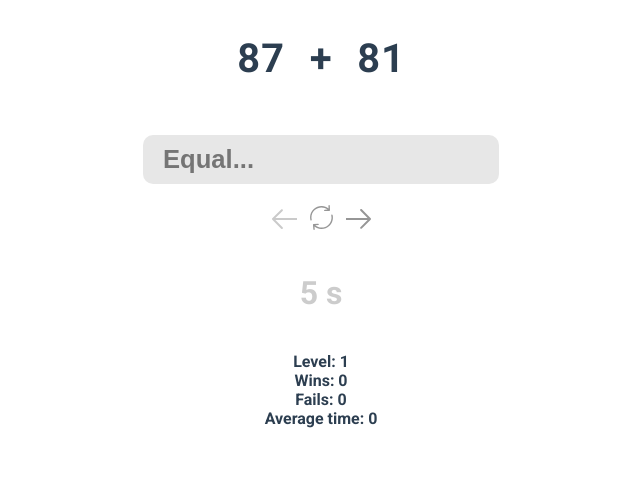
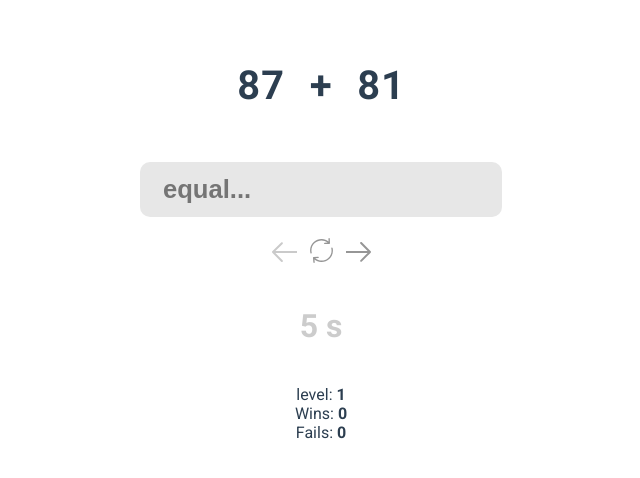
Before and after one commit to owengombas/Mental, a Vue app: page / in a window 1280 px wide. Shown: the top 478 px of the page, without its empty margins (319-959 px from the left). Built offline with nearby package versions, Linux system fonts and the light colour scheme.

Commit message:
gloabl improvements

```diff
--- a/src/App.vue
+++ b/src/App.vue
@@ -25,17 +25,7 @@ export default {
 	text-align: center
 	color: #2c3e50
 	margin-top: 30px
-
-input[type="text"]
-	background: rgb(231, 231, 231)
-	border: none
-	color: rgb(99, 99, 99)
-	border-radius: 10px
-	font-weight: bold
-	font-size: 1.6em
-	padding: 10px 20px
-	width: 25%
-	min-width: 150px
+	overflow-x hidden
 
 button
 	background: none
--- a/src/components/Mental.vue
+++ b/src/components/Mental.vue
@@ -4,7 +4,15 @@
       {{mental.text}}
     </h1>
 
-    <input :class="{'win': winned === 1, 'loose': winned === -1}" type="text" placeholder="Equal..." @keydown.enter="validate" v-model.number="answer"/>
+    <input
+    v-model.number="answer"
+    @input="type"
+    @blur="type"
+    @keydown.enter="validate"
+    :class="{'win': winned === 1, 'loose': winned === -1}"
+    type="number"
+    placeholder="equal..."
+    />
 
     <div id="controls">
       <button @click="setLevel(-1)" id="down" :disabled="level <= minLevel">
@@ -15,7 +23,7 @@
           c-0.444,0.444-1.143,0.444-1.587,0l-9.952-9.952c-0.429-0.429-0.429-1.143,0-1.571L10.273,5.009z"/>
         </svg>
       </button>
-      <button id="refresh" @click="generate(true)">
+      <button id="refresh" @click="regenerate">
         <svg version="1.1" id="Capa_1" xmlns="http://www.w3.org/2000/svg" xmlns:xlink="http://www.w3.org/1999/xlink" x="0px" y="0px"
             viewBox="0 0 489.711 489.711" style="enable-background:new 0 0 489.711 489.711;" xml:space="preserve">
           <g>
@@ -57,16 +65,13 @@
 
     <div class="states">
       <div>
-        Level: {{level - 1}}
+        level: <b>{{level - 1}}</b>
       </div>
       <div>
-        Wins: {{totalWins}}
+        Wins: <b>{{totalWins}}</b>
       </div>
       <div>
-        Fails: {{totalFails}}
-      </div>
-      <div>
-        Average time: {{averageTime}}
+        Fails: <b>{{totalFails}}</b>
       </div>
     </div>
 
@@ -82,42 +87,59 @@
               <th class="history-item-fails">
                 Fails
               </th>
-              <th class="history-item-fails">
-                Difficulty
+              <th class="history-item-time">
+                Total time (s)
               </th>
               <th class="history-item-time">
-                Time
+                Thinking time (s)
               </th>
             </tr>
           </thead>
           <tbody>
             <tr class="history-item" v-for="(item, index) in sortedHistory[difficulty]" :key="index">
               <td class="history-item-text">
-                <div class="indicator" :style="{opacity: (item.time / sortedHistory[difficulty][0].time)}"></div>
+                <div v-if="!item.giveup" class="indicator" :style="{opacity: (item.time / sortedHistory[difficulty][0].time)}"/>
+                <div v-else class="indicator give-up"/>
                 {{ item.text }} = {{ item.result }}
               </td>
               <td class="history-item-fails">
                 {{ item.fails }}
               </td>
-              <td class="history-item-fails">
-                {{ item.difficulty }}
+              <td class="history-item-time">
+                {{ item.time.toFixed(2) }}
               </td>
               <td class="history-item-time">
-                {{ item.time.toFixed(2) }}
+                {{ item.thinkingTime.toFixed(2) }}
               </td>
             </tr>
           </tbody>
         </table>
+        <div v-if="historyTimeAverage[difficulty].time > 0" class="states">
+          <div>
+            average time: <b>{{historyTimeAverage[difficulty].time.toFixed(2)}}</b>
+          </div>
+          <div>
+            average thinking time: <b>{{historyTimeAverage[difficulty].thinkingTime.toFixed(2)}}</b>
+          </div>
+        </div>
       </div>
     </div>
     <div v-if="historyLevels.length > 0" class="clear">
       <button @click="clearHistory" class="btn">Clear history</button>
+    </div>
+    <div class="note">
+      <div v-if="historyLevels.length > 0" class="italic">
+        thinking time is the respone time without the typing time
+      </div>
     </div>
   </div>
 </template>
 
 <script>
 import generator from '../script/generator'
+
+let typingTimer
+let typingTimeout
 
 export default {
   name: 'Mental',
@@ -143,22 +165,61 @@ export default {
       maxNumber: 100,
       winned: 0,
       totalWins: 0,
-      totalFails: 0
+      totalFails: 0,
+      typingTime: 0,
+      isTyping: false,
+      typingWait: false,
+      typingTimeTemp: 0
     }
   },
   methods: {
+    type() {
+      if (this.answer) {
+        clearTimeout(typingTimeout)
+        this.isTyping = true
+        this.typingTimeTemp = this.typingTime
+        typingTimer = setInterval(() => {
+          if (this.isTyping) {
+            this.typingTime += 1
+          }
+        }, 1)
+        typingTimeout = setTimeout(() => {
+          this.stopTyping()
+        }, 1500)
+      } else {
+        this.stopTyping()
+        this.typingTime = 0
+      }
+    },
+    stopTyping() {
+      this.isTyping = false
+      clearInterval(typingTimer)
+    },
+    regenerate() {
+      this.addHistory(true)
+      this.generate(true)
+    },
+    addHistory(giveup = false) {
+      if (!this.history[this.realLevel]) {
+        this.$set(this.history, this.realLevel, [])
+      }
+      this.history[this.realLevel].push({
+        ...this.mental,
+        fails: this.fails,
+        thinkingTime: !giveup ? (this.actualTime - this.typingTime / 1000) : 0,
+        time: this.actualTime,
+        giveup
+      })
+      this.cacheHistory()
+    },
+    cacheHistory() {
+      localStorage.setItem('history', JSON.stringify(this.history))
+    },
     validate () {
+      this.stopTyping();
+      this.typingTime = this.typingTimeTemp
       if (this.answer === this.mental.result) {
-        if (!this.history[this.level]) {
-          this.$set(this.history, this.level, [])
-        }
-        this.history[this.level].push({
-          ...this.mental,
-          fails: this.fails,
-          time: this.actualTime,
-          difficulty: this.level
-        })
-        localStorage.setItem('history', JSON.stringify(this.history))
+        this.addHistory()
         this.totalWins++
         this.fails = 0
         this.wins++
@@ -184,6 +245,8 @@ export default {
         //   }
         // }
       }
+      this.typingTime = 0
+      this.typingTimeTemp = 0
       setTimeout(() => this.winned = 0, 1000)
       this.answer = null
     },
@@ -246,23 +309,55 @@ export default {
     },
     sortedHistory () {
       return this.historyLevels.sort(this.sort).reduce((prev, difficulty) => {
-        const items = this.history[difficulty].sort(this.sort)
+        const items = this.history[difficulty].sort(this.sort).sort((a, b) => {
+          if (!a.giveup && b.giveup) {
+            return -1
+          }
+          if (a.giveup && !b.giveup) {
+            return 1
+          }
+          return 0
+        })
         return {
           ...prev,
           [difficulty]: items
         }
       }, {})
     },
-    historyTimeSums () {
+    historyCountItems() {
+      return this.historyLevels.reduce((prev, difficulty) => {
+        return {
+          ...prev,
+          [difficulty]: this.history[difficulty].filter(item => !item.giveup).length
+        }
+      }, {})
+    },
+    historyTimeAverage () {
       return this.historyLevels.reduce((prev, difficulty) => {
         const sum = this.history[difficulty].reduce((prev, item) => {
-          return prev + item.time
-        }, 0)
+          if (item.giveup) {
+            return prev
+          }
+          return {
+            time: prev.time + item.time,
+            thinkingTime: prev.thinkingTime + item.thinkingTime
+          }
+        }, {
+          time: 0,
+          thinkingTime: 0
+        })
+        const itemsCount = this.historyCountItems[difficulty]
         return {
           ...prev,
-          [difficulty]: sum
+          [difficulty]: {
+            time: itemsCount ? (sum.time / itemsCount) : 0,
+            thinkingTime: itemsCount ? (sum.thinkingTime / itemsCount) : 0
+          }
         }
       }, {})
+    },
+    realLevel() {
+      return this.level - 1
     }
   }
 }
@@ -275,6 +370,16 @@ export default {
   margin-top 80px
   margin-bottom 30px
   justify-content center
+  .btn
+    margin-right 1em
+    margin-left 1em
+
+.italic
+  font-style italic
+
+.note
+  margin-top 100px
+  margin-bottom 40px
 
 .history
   margin-top 100px
@@ -288,7 +393,7 @@ export default {
   font-weight bolder
 
 .history-container
-  width 90%
+  width 95%
 
 .history-table
   width 100%
@@ -314,6 +419,22 @@ export default {
   background red
   border-radius 20px
 
+.give-up
+  background-color: black
+
+table
+  width 100%
+  display block
+  overflow-x auto
+  white-space nowrap
+  border-collapse collapse
+
+td, th
+  padding: .6em 1em;
+
+tr:nth-child(2n)
+  background rgba(44, 62, 80, 0.07)
+
 #controls
   margin-top: 20px
   #refresh
@@ -327,7 +448,6 @@ export default {
 .states
   user-select none
   margin-top: 40px
-  font-weight: bold
 
 .win
   border: 3px solid #53d397
@@ -335,7 +455,22 @@ export default {
 .loose
   border: 3px solid #ff1f5a
 
-input
+input::-webkit-outer-spin-button,
+input::-webkit-inner-spin-button
+  -webkit-appearance: none
+  margin: 0
+
+input[type="number"]
+  -moz-appearance:textfield;
+  background: rgb(231, 231, 231)
+  border: none
+  color: rgb(99, 99, 99)
+  border-radius: 10px
+  font-weight: bold
+  font-size: 1.6em
+  padding: 10px 20px
+  width: 25%
+  min-width: 150px
   transition all .2s
   border 3px solid transparent
   outline: none
```
